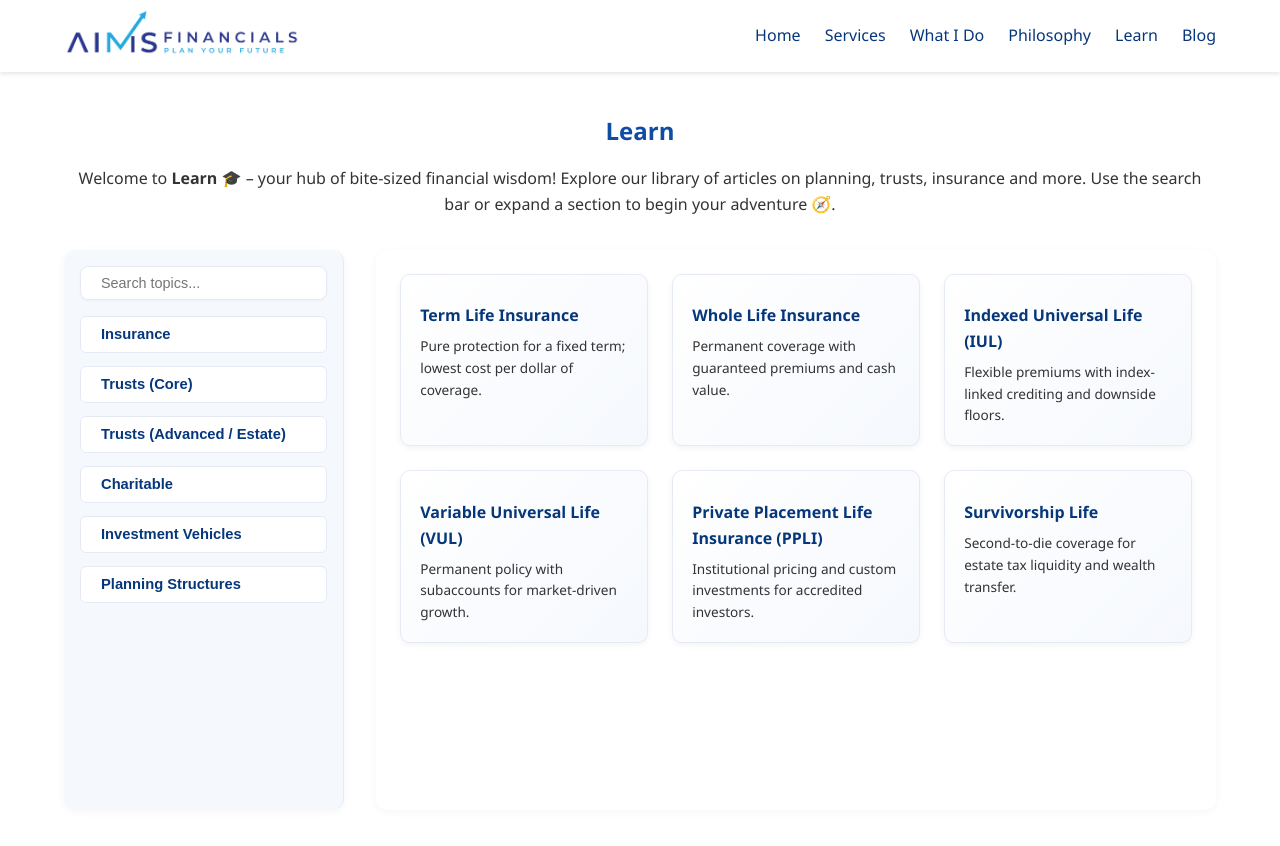
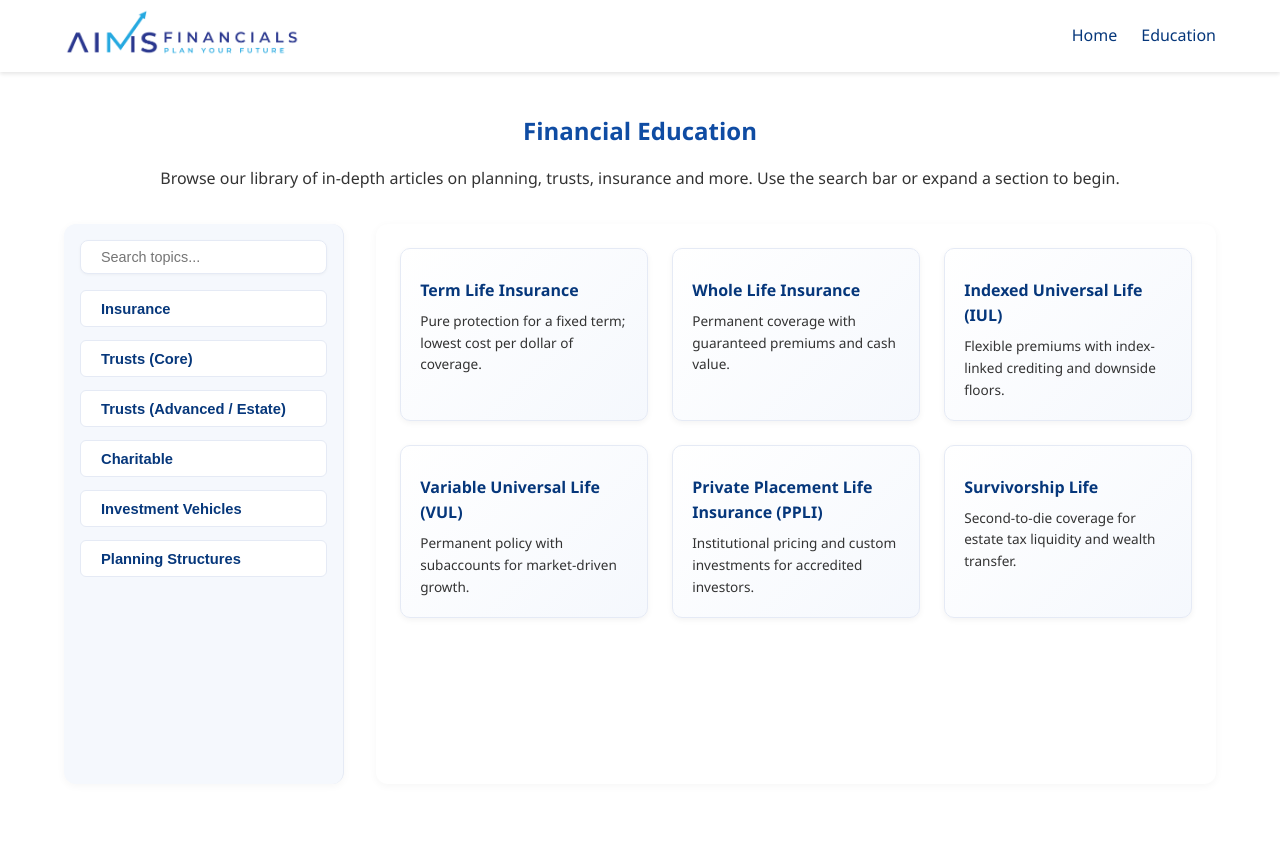
Before and after one commit to anil-wq/aimsfinancials-login, a Next.js app in the folder aims-dynamic/: page /education in a window 1280 px wide. Shown: the top 846 px of the page. Built offline with nearby package versions, Linux system fonts and the light colour scheme.

Commit message:
changed files

```diff
--- a/aims-dynamic/pages/education.js
+++ b/aims-dynamic/pages/education.js
@@ -77,7 +77,7 @@ export default function Education() {
   return (
     <div>
       <Head>
-        <title>Learn – AIMS Financials</title>
+        <title>Education – AIMS Financials</title>
       </Head>
       {/* Shared top navigation */}
       <nav className="navbar">
@@ -89,19 +89,15 @@ export default function Education() {
           </div>
           <ul className="nav-links">
             <li><Link href="/">Home</Link></li>
-            <li><a href="/#services">Services</a></li>
-            <li><a href="/#what">What I Do</a></li>
-            <li><a href="/#philosophy">Philosophy</a></li>
-            <li><Link href="/education">Learn</Link></li>
-            <li><Link href="/blog">Blog</Link></li>
+            <li><Link href="/education">Education</Link></li>
           </ul>
         </div>
       </nav>
       <div style={{ paddingTop: '80px', paddingBottom: '2rem' }}>
         <div className="container">
-          <h2 style={{ color: 'var(--secondary-color)', textAlign: 'center', marginBottom: '1rem' }}>Learn</h2>
+          <h2 style={{ color: 'var(--secondary-color)', textAlign: 'center', marginBottom: '1rem' }}>Financial Education</h2>
           <p style={{ textAlign: 'center', marginBottom: '2rem' }}>
-            Welcome to <strong>Learn</strong> 🎓 – your hub of bite‑sized financial wisdom! Explore our library of articles on planning, trusts, insurance and more. Use the search bar or expand a section to begin your adventure 🧭.
+            Browse our library of in‑depth articles on planning, trusts, insurance and more. Use the search bar or expand a section to begin.
           </p>
           <div className="dashboard-layout">
             <aside className="sidebar">
--- a/aims-dynamic/pages/index.js
+++ b/aims-dynamic/pages/index.js
@@ -36,8 +36,8 @@ export default function Home() {
             <li><a href="#services">Services</a></li>
             <li><a href="#what">What I Do</a></li>
             <li><a href="#philosophy">Philosophy</a></li>
-            <li><a href="/education">Learn</a></li>
-            <li><a href="/blog">Blog</a></li>
+            {/* Education tab links to the open-access education page */}
+            <li><a href="/education">Education</a></li>
           </ul>
         </div>
       </nav>
@@ -61,6 +61,8 @@ export default function Home() {
             >
               Book a Fit Call
             </a>
+            {/* Link to education resources instead of client login */}
+            <a className="btn-secondary" href="/education">Education</a>
           </div>
           <div className="hero-tags">
             <div className="tag">
```
Also changed, not shown: aims-dynamic/pages/dashboard.js (+2 -6 lines), aims-dynamic/public/logo.png.
